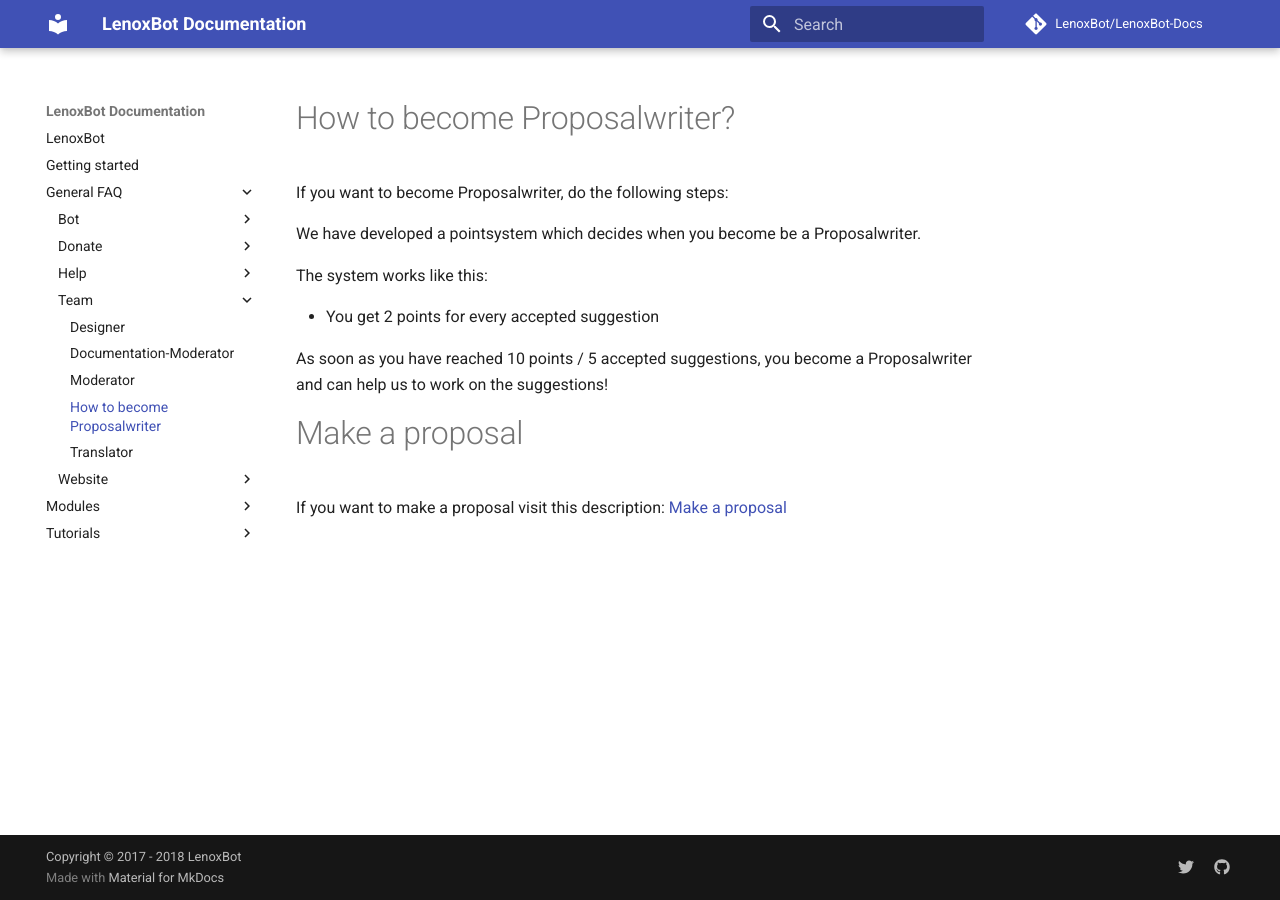
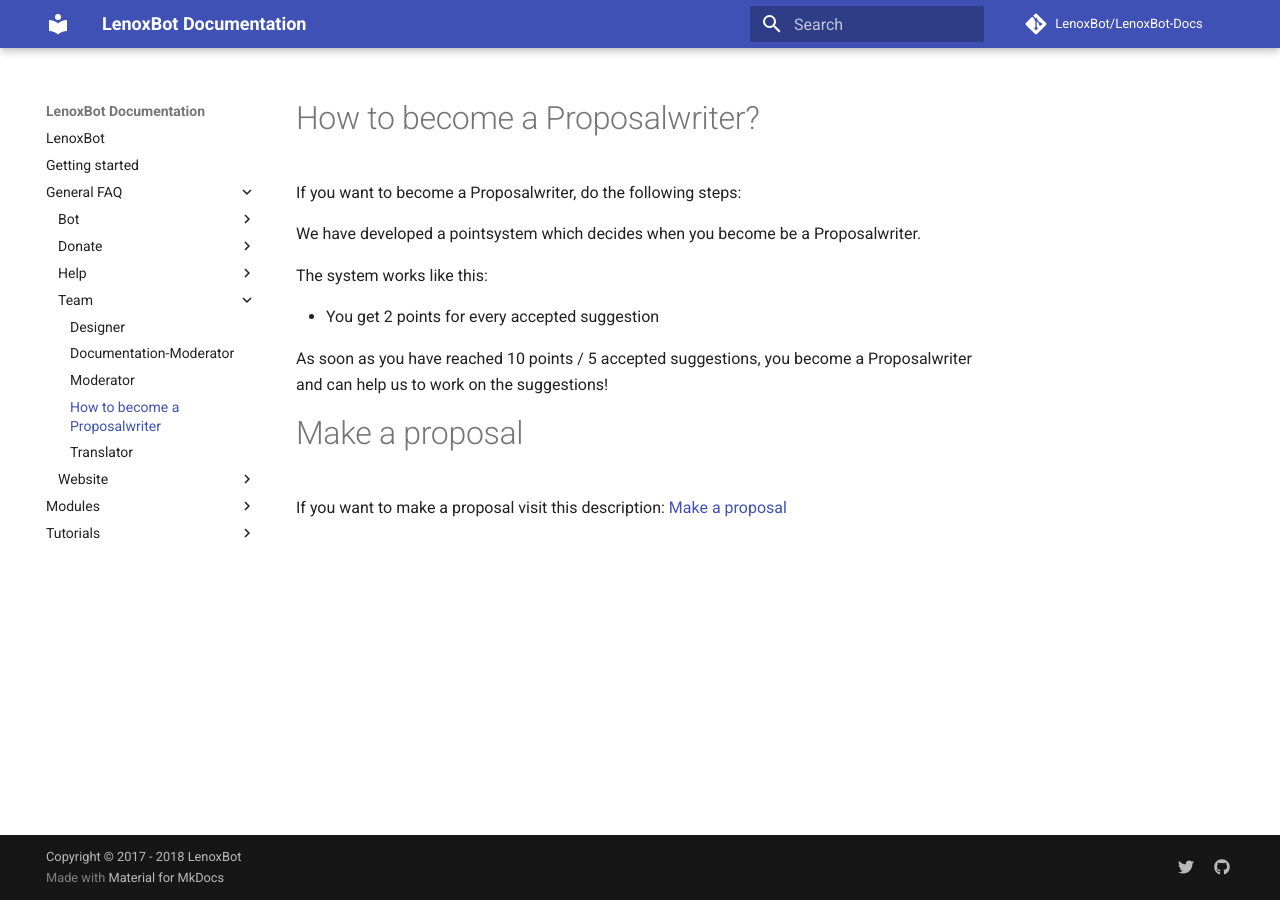
Before and after one commit to gillesheinesch/LenoxBot-Docs, an MkDocs documentation site: the page built from docs/General FAQ/Team/Proposal-Writer.md, in a window 1280 px wide. Built offline with MkDocs 1.6.1 and Material for MkDocs 9.7.7, drawn with Linux system fonts in a browser that asks for light colours; comment, search, counter and statistics services are not loaded.

```diff
--- a/docs/General FAQ/Team/Proposal-Writer.md
+++ b/docs/General FAQ/Team/Proposal-Writer.md
@@ -1,9 +1,9 @@
-title: How to become Proposalwriter
+title: How to become a Proposalwriter
 description: If you want to become Proposalwriter, read the following steps
 
-# How to become Proposalwriter?
+# How to become a Proposalwriter?
 
-If you want to become Proposalwriter, do the following steps:
+If you want to become a Proposalwriter, do the following steps:
 
 We have developed a pointsystem which decides when you become be a Proposalwriter.
 
```
